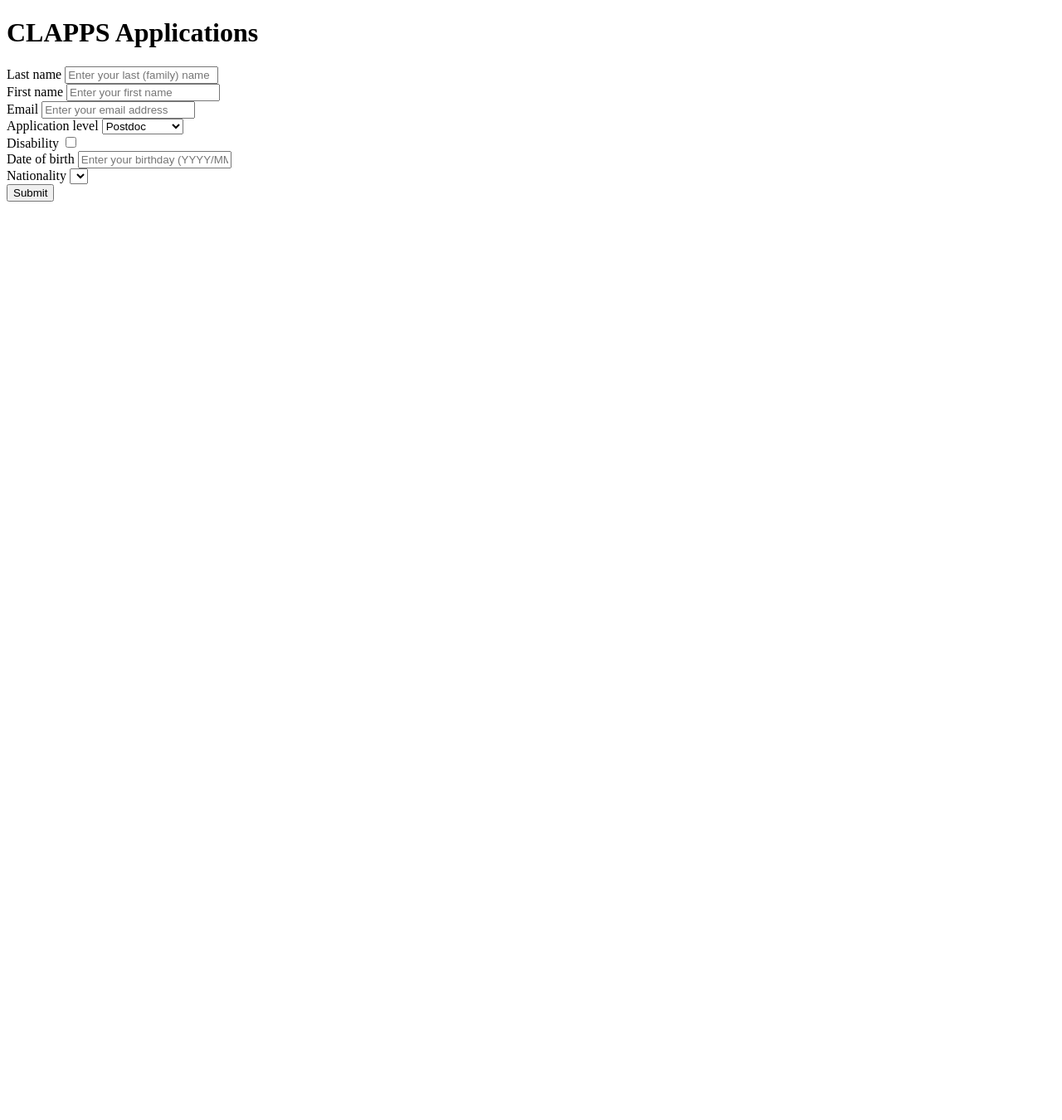
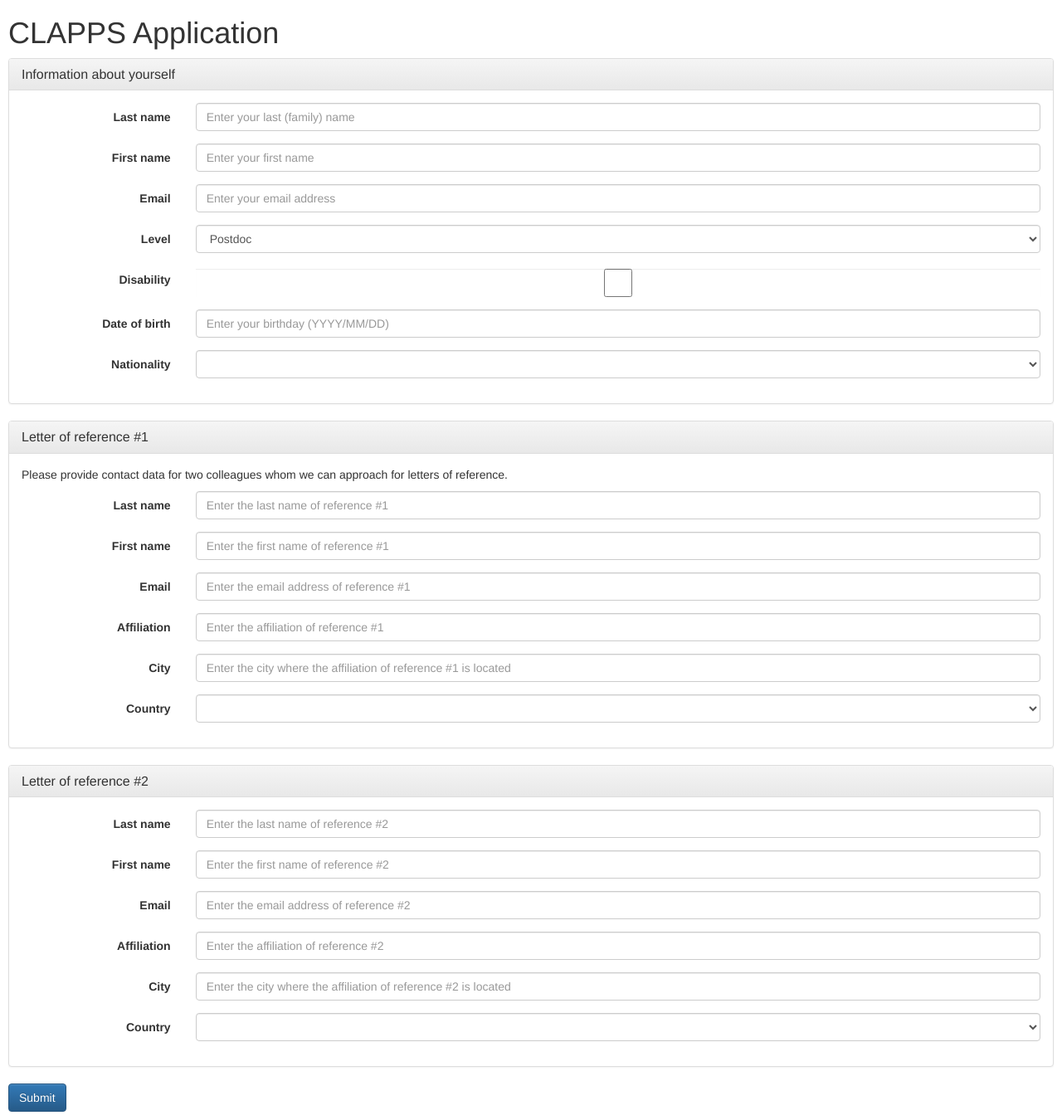
Before and after one commit to coli-saar/clapps, a Flask app: page / in a window 1280 px wide. Shown: the whole page at 83% size. Before the commit the page ends 243 px from the top, so only its background shows below. Run offline with Flask 2, Linux system fonts and the light colour scheme; lists and menus that the app fills with data are empty; parts of the project's set-up code (start-up, migrations or seed data) failed here and were passed over; some libraries are stand-ins or nearby versions.

Commit message:
bootstrap; letters

```diff
--- a/main.py
+++ b/main.py
@@ -1,4 +1,6 @@
 import datetime
+import traceback
+
 from flask import render_template
 from wtforms.fields.core import BooleanField, DateTimeField
 from flask import request, flash
@@ -7,7 +9,7 @@ from init import *
 
 from wtforms import Form, StringField, validators, SelectField, IntegerField, TextAreaField, BooleanField
 
-from tables import Application
+from tables import *
 
 
 @app.route("/", methods=["GET",])
@@ -31,10 +33,21 @@ def post_application():
 
             id = new_app.id
 
+            lor1 = Letter(app_id=id, firstname=form.lor1_firstname.data, lastname=form.lor1_lastname.data,
+                          email=form.lor1_email.data, city=form.lor1_city.data, country=form.lor1_country.data)
+            session.add(lor1)
+
+            lor2 = Letter(app_id=id, firstname=form.lor2_firstname.data, lastname=form.lor2_lastname.data,
+                          email=form.lor2_email.data, city=form.lor2_city.data, country=form.lor2_country.data)
+            session.add(lor2)
+
+            session.commit()
+
             return "Added record for %d" % id
 
         except Exception as e:
             print("exception: %s" % str(e))
+            print(traceback.format_exc())
             flash("An error occurred while adding your application. If the problem persists, please get in touch with XXX")
             # TODO - XXX
             return render_template("index.html", form=form)
@@ -51,11 +64,23 @@ class ApplicationForm(Form):
     firstname = StringField("First name", validators=[validators.InputRequired()], render_kw={"placeholder": "Enter your first name"})
     lastname = StringField("Last name", validators=[validators.InputRequired()], render_kw={"placeholder": "Enter your last (family) name"})
     birthday = DateTimeField("Date of birth", format="%Y/%m/%d", render_kw={"placeholder": "Enter your birthday (YYYY/MM/DD)"})
-    level = SelectField("Application level", choices=[("Postdoc", "Postdoc"), ("PhD Student", "PhD Student")])
+    level = SelectField("Level", choices=[("Postdoc", "Postdoc"), ("PhD Student", "PhD Student")])
     disability = BooleanField("Disability")
     nationality = SelectField("Nationality", choices=country_list)
 
+    lor1_firstname = StringField("First name", validators=[validators.InputRequired()], render_kw={"placeholder": "Enter the first name of reference #1"})
+    lor1_lastname = StringField("Last name", validators=[validators.InputRequired()], render_kw={"placeholder": "Enter the last name of reference #1"})
+    lor1_email = StringField("Email", validators=[validators.InputRequired(), validators.Email()], render_kw={"placeholder": "Enter the email address of reference #1"})
+    lor1_affiliation = StringField("Affiliation", validators=[validators.InputRequired()], render_kw={"placeholder": "Enter the affiliation of reference #1"})
+    lor1_city = StringField("City", validators=[validators.InputRequired()], render_kw={"placeholder": "Enter the city where the affiliation of reference #1 is located"})
+    lor1_country = SelectField("Country", choices=country_list)
 
+    lor2_firstname = StringField("First name", validators=[validators.InputRequired()], render_kw={"placeholder": "Enter the first name of reference #2"})
+    lor2_lastname = StringField("Last name", validators=[validators.InputRequired()], render_kw={"placeholder": "Enter the last name of reference #2"})
+    lor2_email = StringField("Email", validators=[validators.InputRequired(), validators.Email()], render_kw={"placeholder": "Enter the email address of reference #2"})
+    lor2_affiliation = StringField("Affiliation", validators=[validators.InputRequired()], render_kw={"placeholder": "Enter the affiliation of reference #2"})
+    lor2_city = StringField("City", validators=[validators.InputRequired()], render_kw={ "placeholder": "Enter the city where the affiliation of reference #2 is located"})
+    lor2_country = SelectField("Country", choices=country_list)
 
 
 #######################################################################################
--- a/templates/index.html
+++ b/templates/index.html
@@ -1,16 +1,27 @@
+{% set title = "CLAPPS Application" %}
+
+{% extends "main.html" %}
 {% import "macros.html" as m %}
 
 
-<!DOCTYPE html>
-<html lang="en">
-<head>
-    <meta charset="UTF-8">
-    <title>CLAPPS Applications</title>
-</head>
-<body>
-<h1>CLAPPS Applications</h1>
+{% block content %}
 
-<form action="/" method="post" enctype="multipart/form-data">
+<div style="margin:10px">
+
+    <h1>{{ title }}</h1>
+
+{% with messages = get_flashed_messages() %}
+    {% if messages %}
+        {% for message in messages %}
+            <hr/> <p class="text-danger"> {{ message }} </p>
+        {% endfor %}
+    {% endif %}
+{% endwith %}
+
+<form class="form-horizontal" action="/" method="post" enctype="multipart/form-data">
+    <div class="panel panel-default">
+        <div class="panel-heading"><h3 class="panel-title">Information about yourself</h3></div>
+        <div class="panel-body">
             {{ m.swtf(form.lastname) }}
             {{ m.swtf(form.firstname) }}
             {{ m.swtf(form.email) }}
@@ -18,13 +29,36 @@
             {{ m.swtf(form.disability) }}
             {{ m.swtf(form.birthday) }}
             {{ m.swtf(form.nationality) }}
+        </div>
+    </div>
+
+    <div class="panel panel-default">
+        <div class="panel-heading"><h3 class="panel-title">Letter of reference #1</h3></div>
+        <div class="panel-body">
+            <p>Please provide contact data for two colleagues whom we can approach for letters of reference.</p>
+
+            {{ m.swtf(form.lor1_lastname) }}
+            {{ m.swtf(form.lor1_firstname) }}
+            {{ m.swtf(form.lor1_email) }}
+            {{ m.swtf(form.lor1_affiliation) }}
+            {{ m.swtf(form.lor1_city) }}
+            {{ m.swtf(form.lor1_country) }}
+        </div>
+    </div>
+
+    <div class="panel panel-default">
+        <div class="panel-heading"><h3 class="panel-title">Letter of reference #2</h3></div>
+        <div class="panel-body">
+            {{ m.swtf(form.lor2_lastname) }}
+            {{ m.swtf(form.lor2_firstname) }}
+            {{ m.swtf(form.lor2_email) }}
+            {{ m.swtf(form.lor2_affiliation) }}
+            {{ m.swtf(form.lor2_city) }}
+            {{ m.swtf(form.lor2_country) }}
+        </div>
+    </div>
 
     <button id="submit" name="submit" type="submit" class="btn btn-primary">Submit</button>
 </form>
-
-
-
-
-
-</body>
-</html>
+</div>
+{% endblock %}
--- a/templates/macros.html
+++ b/templates/macros.html
@@ -41,26 +41,23 @@
 {%- endmacro %}
 
 
+
+
 {# display WTF field #}
-{% macro wtf(field, fclass='') -%}
+{% macro swtf(field, fclass='') -%}
   {% with %}
-        {% if field.errors %}
-            {% set class = "control-group error" %}
+        {% if field.errors|length > 0 %}
+            {% set clazz = "form-group has-error" %}
         {% else %}
-            {% set class = "control-group" %}
+            {% set clazz = "form-group" %}
         {% endif %}
 
-        {% if not fclass %}
-            {% set fclass="input-xlarge" %}
-        {% endif %}
-
-    <div class='{{ class }}'>
-        {{ field.label(class="control-label") }}
-        <div class="controls">
-            {{ field(class=fclass) }}
-
+        <div class="{{ clazz }}">
+            {{ field.label(class="col-sm-2 control-label") }}
+            <div class="col-sm-10">
+                {{ field(class="form-control", ** {"aria-describedby": "help_" + field.name}) }}
                 {% for err in field.errors %}
-            <span class="help-inline">{{ err }} </span>
+                    <span id="help_{{ field.name }}" class="help-block">{{ err }} </span>
                 {% endfor %}
             </div>
         </div>
@@ -68,23 +65,15 @@
 {%- endmacro %}
 
 
-{# display WTF field #}
-{% macro swtf(field, fclass='') -%}
+{# display WTF checkbox field #}
+{% macro cbox(field, fclass='') -%}
   {% with %}
-        {% if field.errors %}
-            {% set class = "control-group error" %}
-        {% else %}
-            {% set class = "control-group" %}
-        {% endif %}
-
-        {% if not fclass %}
-            {% set fclass="input-xlarge" %}
-        {% endif %}
-
-        <div>{{ field.label() }}
-        {{ field() }}  {% for err in field.errors %}
-            <span class="help-inline">{{ err }} </span>
-            {% endfor %}
+        <div class="checkbox-inline col-sm-offset-2">
+            <label>
+                {{ field() }}
+                xxx
+                {{ field.description }}
+            </label>
         </div>
   {% endwith %}
 {%- endmacro %}
--- /dev/null
+++ b/templates/main.html
@@ -0,0 +1,22 @@
+<!DOCTYPE html>
+<html lang="en">
+<head>
+    <meta charset="UTF-8">
+    <title>{{ title }}</title>
+
+    <!-- Latest compiled and minified CSS -->
+    <link rel="stylesheet" href="https://maxcdn.bootstrapcdn.com/bootstrap/3.3.6/css/bootstrap.min.css" integrity="sha384-1q8mTJOASx8j1Au+a5WDVnPi2lkFfwwEAa8hDDdjZlpLegxhjVME1fgjWPGmkzs7" crossorigin="anonymous">
+
+    <!-- Optional theme -->
+    <link rel="stylesheet" href="https://maxcdn.bootstrapcdn.com/bootstrap/3.3.6/css/bootstrap-theme.min.css" integrity="sha384-fLW2N01lMqjakBkx3l/M9EahuwpSfeNvV63J5ezn3uZzapT0u7EYsXMjQV+0En5r" crossorigin="anonymous">
+
+    <!-- Latest compiled and minified JavaScript -->
+    <script src="https://maxcdn.bootstrapcdn.com/bootstrap/3.3.6/js/bootstrap.min.js" integrity="sha384-0mSbJDEHialfmuBBQP6A4Qrprq5OVfW37PRR3j5ELqxss1yVqOtnepnHVP9aJ7xS" crossorigin="anonymous"></script>
+</head>
+
+<body>
+
+{% block content %}{% endblock %}
+
+</body>
+</html>
```
Lines whose indentation alone changed are shown as unchanged.
